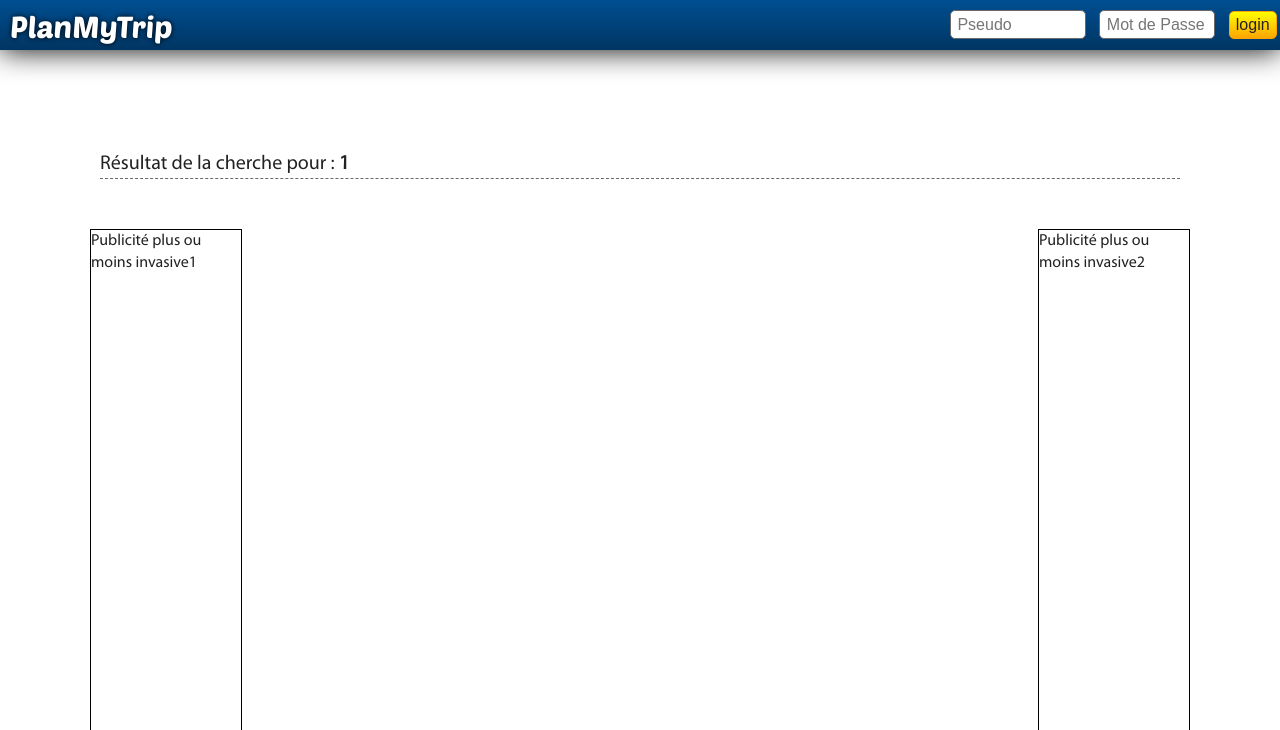
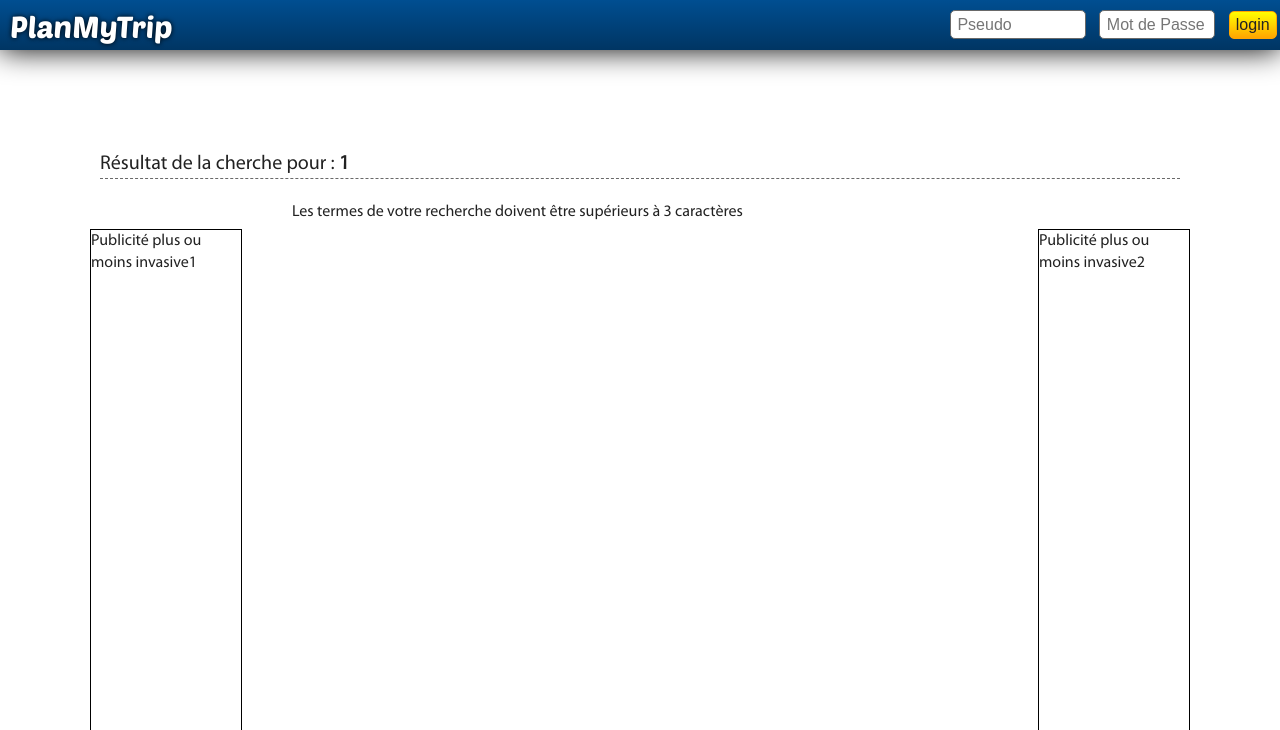
Before and after one commit to Que20/PlanMyTrip, a PHP site: page /search/index.php?search=1 in a window 1280 px wide. Shown: the top 730 px of the page. Run offline with PHP 8.4, Linux system fonts and the light colour scheme; data comes from the database, SQL or seed files in the repository.

Commit message:
Length search - No result

```diff
--- a/search/index.php
+++ b/search/index.php
@@ -26,6 +26,10 @@ try{
             if($s==null)
             {
                 echo 'Aucun résultat';
+            }
+            elseif(strlen($s)<4)
+            {
+                echo 'Les termes de votre recherche doivent être supérieurs à 3 caractères';
             }
             else
             {
```
